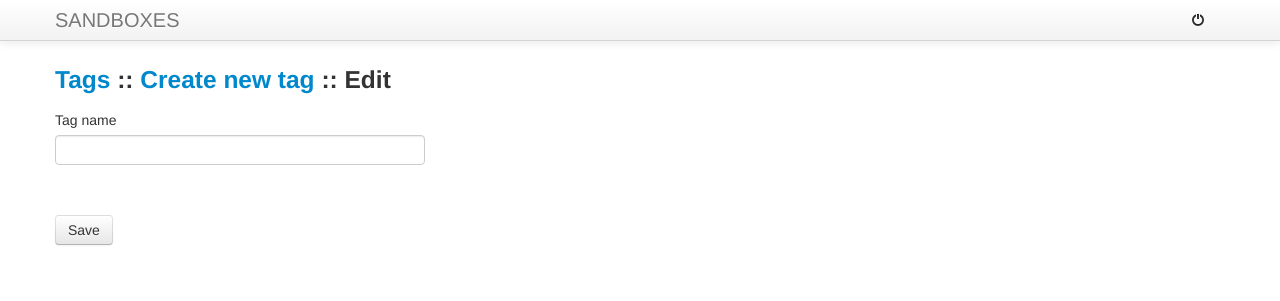
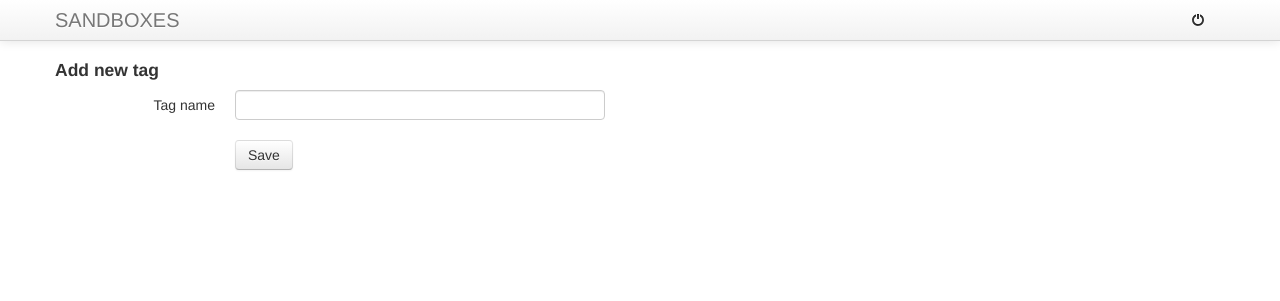
Before and after one commit to vtphan/sandbox, a Python web app: template templates/problem/edit_tag.html in a window 1280 px wide. Shown: the top 301 px of the page. Run offline with Jinja, Linux system fonts and the light colour scheme; the template is opened without the code that fills it, so the values that code supplies are empty.

Commit message:
edit/delete tags

```diff
--- a/templates/problem/create.html
+++ b/templates/problem/create.html
@@ -10,7 +10,7 @@
    <label>Description</label>
    <textarea name="description" id="description" class="span8 required" rows="10">{% if mode=='edit': %}{{prob.description}}{% endif %}</textarea><br />
 
-   <label>Tags</label>
+   <label>Knowledge Taxonomy</label>
    <select multiple name="tags" id="tags">
       {% for t in tags: %}
       <option value="{{t.id}}" name="tag" class="tag">{{t.name}}</option>
--- a/templates/problem/edit_tag.html
+++ b/templates/problem/edit_tag.html
@@ -1,19 +1,38 @@
 {% extends "base.html" %}
 {% block content %}
 
-<h3>
-   <a href="{{ url_for('problem_page.tags')}}">Tags</a> ::
-   <a href="{{ url_for('problem_page.edit_tag')}}">Create new tag</a> ::
-   {% if mode=='create': %}New{% else: %}Edit{% endif %}
-</h3>
+<h4>
+   {% if tag: %}
+      Edit tag {{tag.name}}
+   {% else: %}
+      Add new tag
+   {% endif %}
+</h4>
 
-<form method="post" action="" id="tag-form" name="tag-form">
+<form method="post" action="" id="tag-form" name="tag-form" class="form-horizontal">
 
-   <label>Tag name</label>
-   <input type="text" id="tags" name="name" class="span4 required" {% if tag: %}value={{tag.name}}{% endif %}><br />
+   <div class="control-group">
+      <label class="control-label" for="name">Tag name</label>
+      <div class="controls">
+      <input type="text" id="tags" name="name" class="span4 required" {% if tag: %}value={{tag.name}}{% endif %}>
+      </div>
+   </div>
 
-   <br/><br/>
-   <button type="submit" class="btn" value="submit" />Save</button>
+   {% if tag: %}
+   <div class="control-group">
+         <label class="control-label ">Delete</label>
+         <div class="controls">
+            <input type="checkbox" name="delete" id="delete">
+         </div>
+   </div>
+   {% endif %}
+
+   <div class="control-group">
+      <label class="control-label"></label>
+      <div class="controls">
+      <button type="submit" class="btn" value="submit" />Save</button>
+      </div>
+   </div>
 </form>
 
 
```
Also changed, not shown: problem.py (+15 -11 lines), templates/problem/edit.html (+31 -7 lines), templates/problem/index.html (+14 -5 lines).
